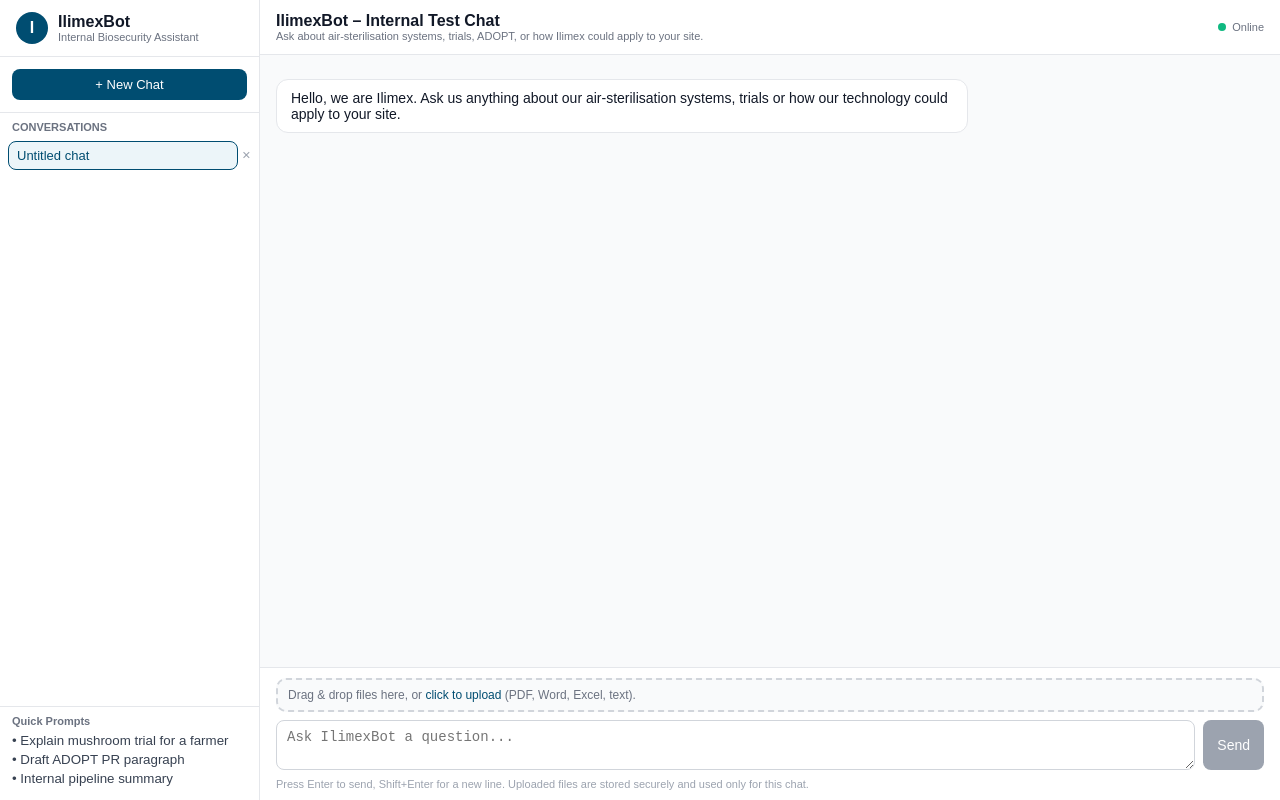
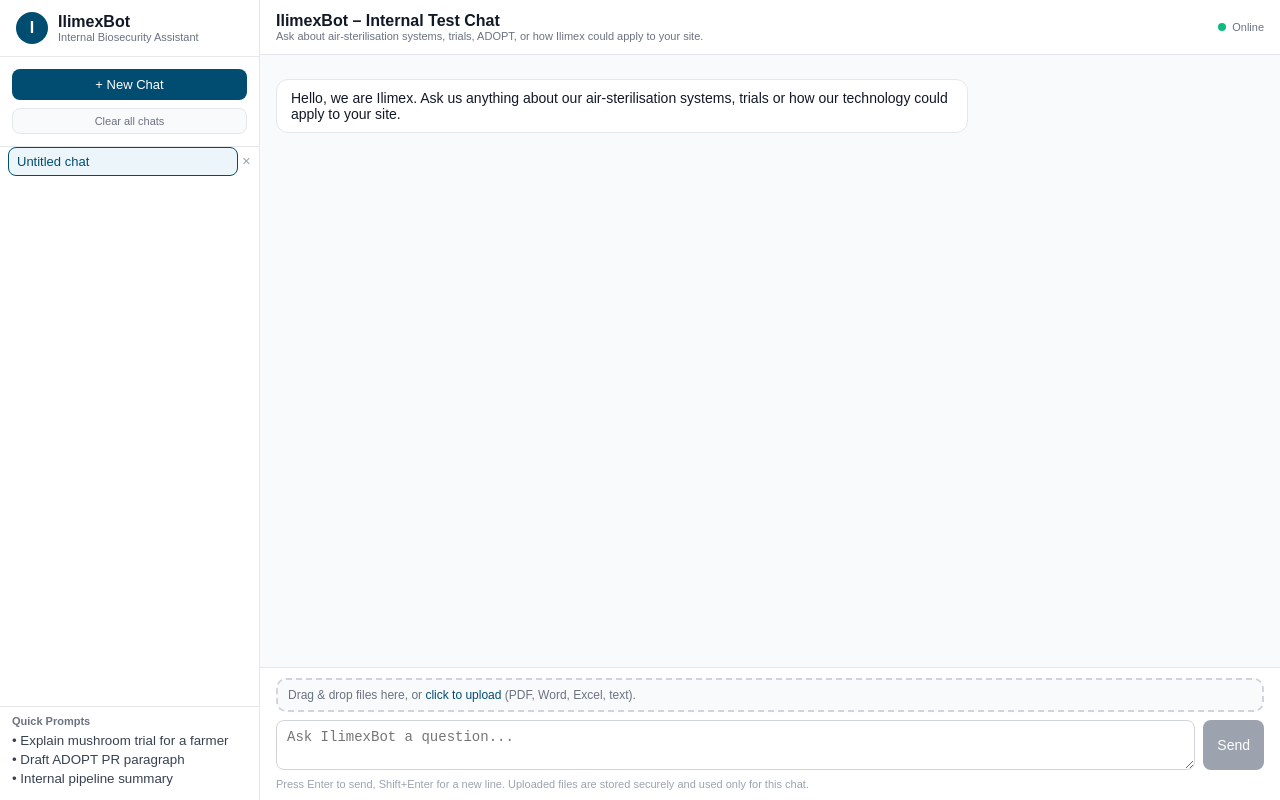
Before and after one commit to AntFan-sketch/ilimex-bot, a Next.js app: page / in a window 1280 px wide. Built offline with nearby package versions, Linux system fonts and the light colour scheme.

Commit message:
Add useEffect for conversation persistence

```diff
--- a/src/app/page.tsx
+++ b/src/app/page.tsx
@@ -1,8 +1,10 @@
 "use client";
 
-import React, { useState } from "react";
+import React, { useState, useEffect } from "react";
 import type { ChatMessage, ChatResponseBody } from "@/types/chat";
 
+const STORAGE_KEY = "ilimexbot_conversations_v1";
+const ACTIVE_ID_KEY = "ilimexbot_active_conversation_v1";
 type Conversation = {
   id: string;
   title: string;
@@ -45,6 +47,58 @@ export default function HomePage() {
 
   const [isDragging, setIsDragging] = useState(false);
   const [error, setError] = useState<string | null>(null);
+  // Load conversations from localStorage on first mount
+  useEffect(() => {
+    try {
+      if (typeof window === "undefined") return;
+
+      const savedRaw = window.localStorage.getItem(STORAGE_KEY);
+      const savedActiveId = window.localStorage.getItem(ACTIVE_ID_KEY);
+
+      if (savedRaw) {
+        const parsed = JSON.parse(savedRaw) as Conversation[];
+
+        if (Array.isArray(parsed) && parsed.length > 0) {
+          setConversations(parsed);
+
+          // If saved activeId exists and matches a conversation, use it
+          const validActive =
+            savedActiveId &&
+            parsed.some((c) => c.id === savedActiveId)
+              ? savedActiveId
+              : parsed[0].id;
+
+          setActiveId(validActive);
+        }
+      }
+    } catch (err) {
+      console.error("Error loading conversations from localStorage:", err);
+    }
+    // we only want this to run once on mount
+    // eslint-disable-next-line react-hooks/exhaustive-deps
+  }, []);
+  // Persist conversations and active conversation ID whenever they change
+  useEffect(() => {
+    try {
+      if (typeof window === "undefined") return;
+
+      // Optionally limit the number of messages per conversation to keep storage small
+      const trimmed = conversations.map((c) => {
+        const MAX_MESSAGES = 80;
+        const msgs =
+          c.messages.length > MAX_MESSAGES
+            ? c.messages.slice(c.messages.length - MAX_MESSAGES)
+            : c.messages;
+
+        return { ...c, messages: msgs };
+      });
+
+      window.localStorage.setItem(STORAGE_KEY, JSON.stringify(trimmed));
+      window.localStorage.setItem(ACTIVE_ID_KEY, activeId);
+    } catch (err) {
+      console.error("Error saving conversations to localStorage:", err);
+    }
+  }, [conversations, activeId]);
 
   const activeConversation =
     conversations.find((c) => c.id === activeId) ?? conversations[0];
@@ -349,19 +403,35 @@ export default function HomePage() {
           >
             + New Chat
           </button>
+          <button
+            onClick={() => {
+              const conv = createInitialConversation();
+              setConversations([conv]);
+              setActiveId(conv.id);
+              setInput("");
+              setFiles([]);
+              setError(null);
+              if (typeof window !== "undefined") {
+                window.localStorage.removeItem(STORAGE_KEY);
+                window.localStorage.removeItem(ACTIVE_ID_KEY);
+              }
+            }}
+            style={{
+              marginTop: "8px",
+              width: "100%",
+              padding: "6px 10px",
+              borderRadius: "8px",
+              border: "1px solid #e5e7eb",
+              background: "#f9fafb",
+              color: "#6b7280",
+              fontSize: "11px",
+              cursor: "pointer",
+            }}
+          >
+            Clear all chats
+          </button>
         </div>
 
-        <div
-          style={{
-            padding: "8px 12px",
-            fontSize: "11px",
-            fontWeight: 600,
-            color: "#6b7280",
-            textTransform: "uppercase",
-          }}
-        >
-          Conversations
-        </div>
         <div
           style={{
             flex: 1,
```
